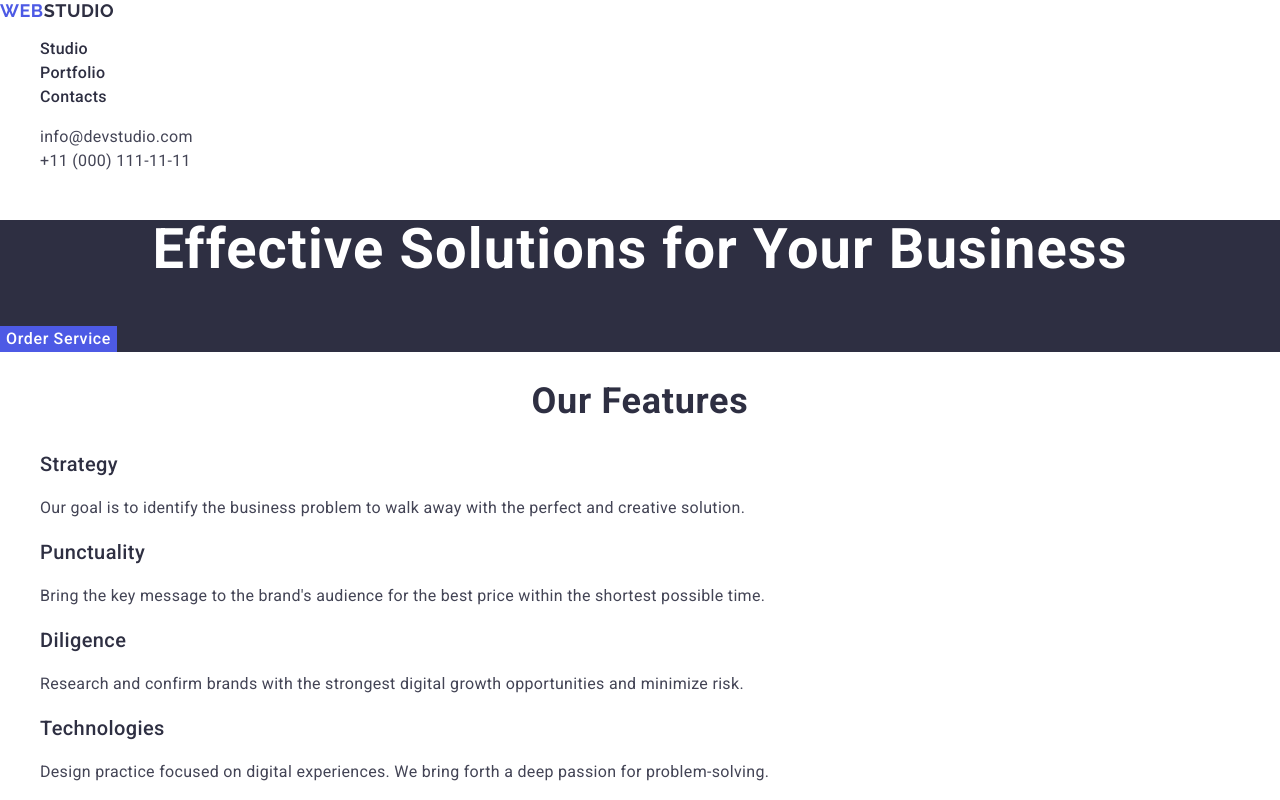
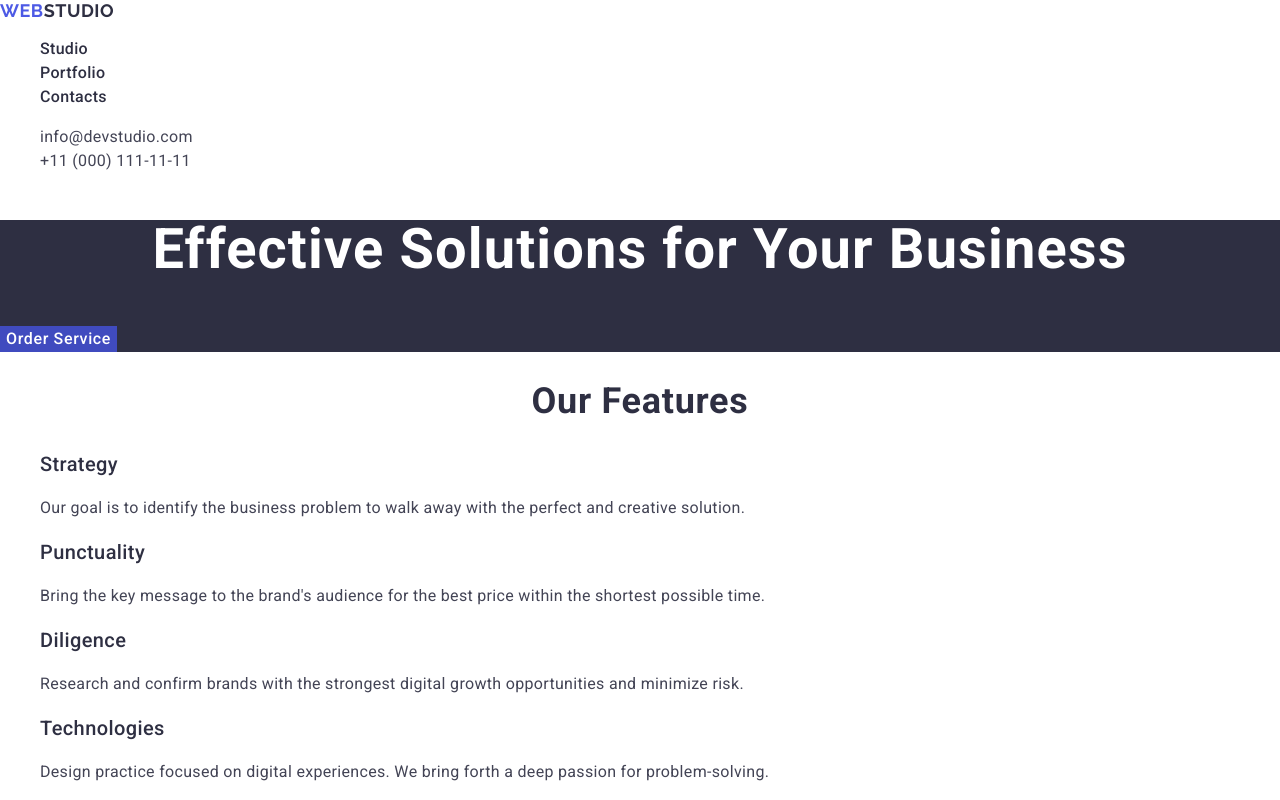
Before and after one commit to capsaic1ne/goit-markup-hw-02, a plain HTML site: page index.html in a window 1280 px wide. In both pictures the pointer is over the button "Order Service". Shown: the top 800 px of the page. Drawn offline with nearby package versions, Linux system fonts and the light colour scheme.

Commit message:
forgot buttons acitons

```diff
--- a/css/styles.css
+++ b/css/styles.css
@@ -84,8 +84,8 @@ a {
   vertical-align: middle;
 }
 
-.hero-button:hover,
-.hero-button:focus {
+.main-button:hover,
+.main-button:focus {
   background-color: #404bbf;
 }
 
```
